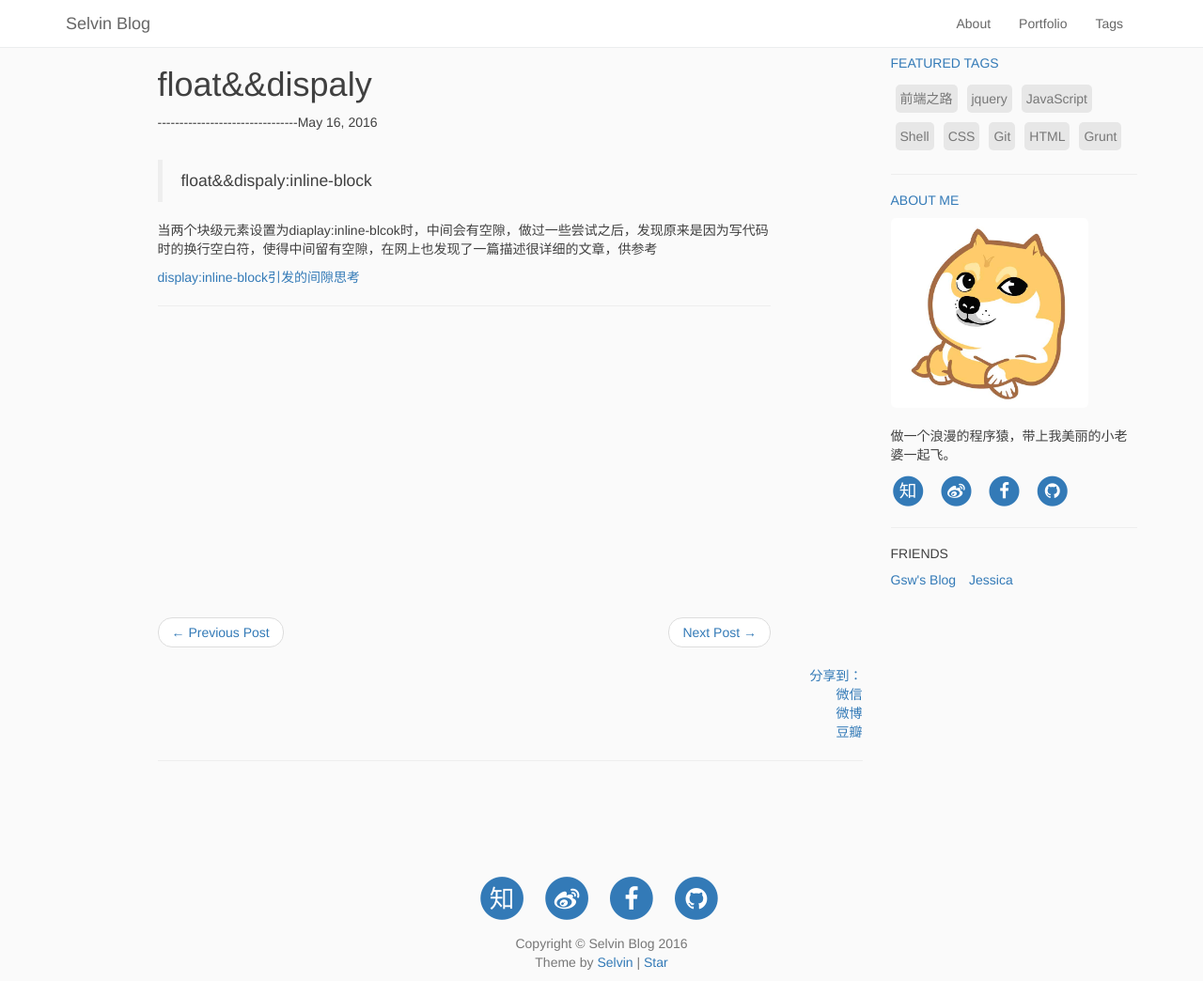
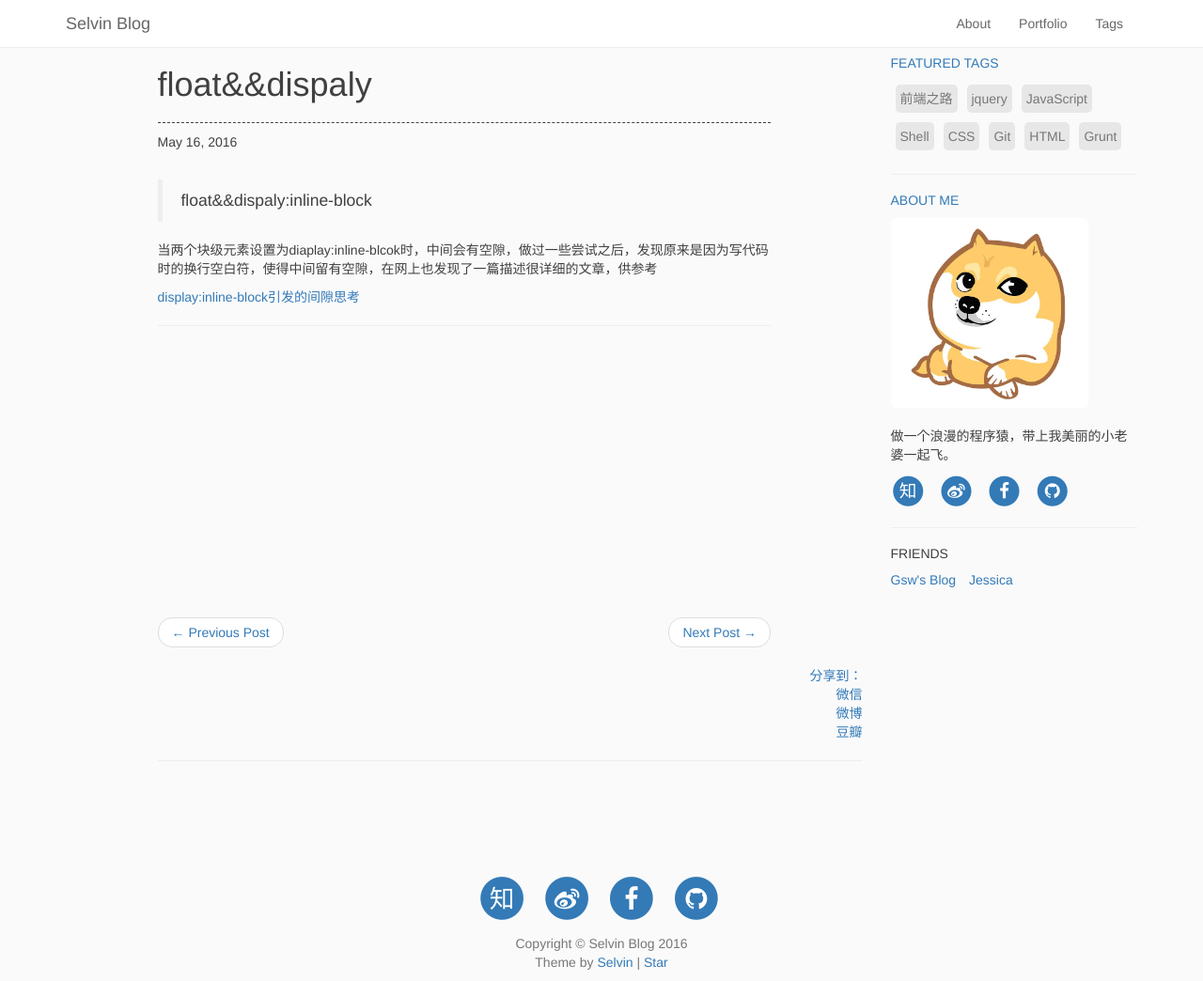
Before and after one commit to Selvin11/selvin.github.io, a Jekyll site: the page built from _posts/2016-05-16-inline－block.md, in a window 1280 px wide and 1044 px high. Shown: the whole window at 94% size. Built offline with Jekyll 4.4.1, drawn with Linux system fonts in a browser that asks for light colours; nearby versions of some CDN libraries; comment, search, counter and statistics services are not loaded.

Commit message:
change header-title css

```diff
--- a/_layouts/post.html
+++ b/_layouts/post.html
@@ -10,7 +10,8 @@ layout: default
         <header class="post-header">
           <h1 class="post-title" itemprop="name headline">{{ page.title }}</h1>
           <p class="post-meta">
-            <time datetime="{{ page.date | date_to_xmlschema }}" itemprop="datePublished">--------------------------------{{ page.date | date: "%b %-d, %Y" }}
+            <time datetime="{{ page.date | date_to_xmlschema }}" itemprop="datePublished">
+              {{ page.date | date: "%b %-d, %Y" }}
             </time>
             </br></br>
             {% if page.author %} • <span itemprop="author" itemscope itemtype="http://schema.org/Person"><span itemprop="name">{{ page.author }}</span></span>{% endif %}</p>
--- a/css/selvin.css
+++ b/css/selvin.css
@@ -2,6 +2,10 @@ body {
   padding-top: 50px;
   background-color:rgb(250, 250, 250);
   color:rgb(64, 64, 64);
+}
+h1.post-title{
+  padding-bottom: 20px;
+  border-bottom:1px dashed;
 }
 a.post-link:link,
 .post-preview a{
```
